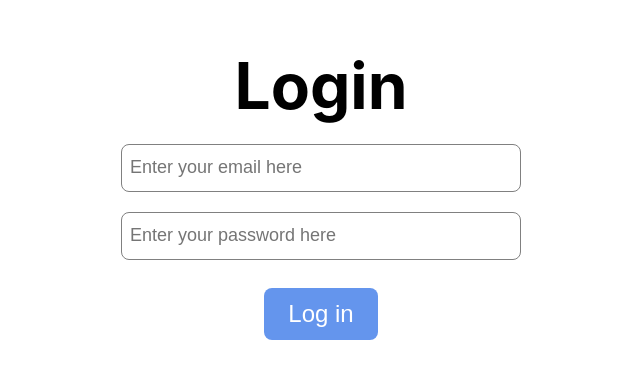
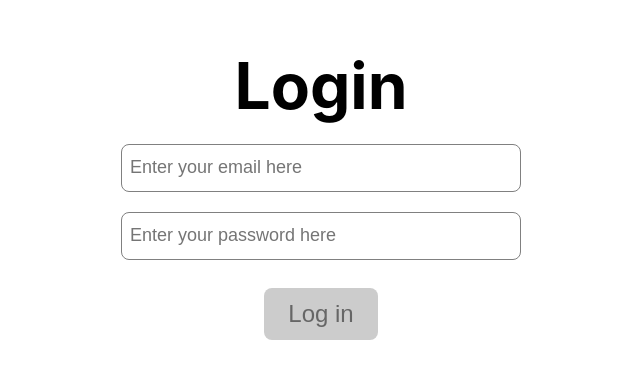
Before and after one commit to zitlallyalmazan/react-login-demo, a React (Create React App) app: page /login in a window 1280 px wide. Shown: the part 203-582 px from the top of the page, without its empty margins (319-959 px from the left). Built offline with nearby package versions, Linux system fonts and the light colour scheme.

Commit message:
added-button-disable

```diff
--- a/src/login.js
+++ b/src/login.js
@@ -1,4 +1,4 @@
-import React, { useState } from 'react'
+import React, { useState, useEffect } from 'react'
 import { useNavigate } from 'react-router-dom'
 
 const Login = (props) => {
@@ -6,9 +6,15 @@ const Login = (props) => {
   const [password, setPassword] = useState('')
   const [emailError, setEmailError] = useState('')
   const [passwordError, setPasswordError] = useState('')
+  const [isFormValid, setIsFormValid] = useState(false) // State to track form validity
 
   const { loggedIn } = props
   const navigate = useNavigate()
+
+  useEffect(() => {
+    // Enable or disable the button based on form validity
+    setIsFormValid(email.trim() !== '' && password.trim() !== '' && !emailError && !passwordError)
+  }, [email, password, emailError, passwordError])
 
   const onButtonClick = () => {
     // Set initial error values to empty
@@ -73,7 +79,13 @@ const Login = (props) => {
       </div>
       <br />
       <div className={'inputContainer'}>
-        <input className={'inputButton'} type="button" onClick={onButtonClick} value={loggedIn ? 'Log out' : 'Log in'} />
+        <input
+          className={'inputButton'}
+          type="button"
+          onClick={onButtonClick}
+          value={loggedIn ? 'Log out' : 'Log in'}
+          disabled={!isFormValid}
+        />
       </div>
     </div>
   )
--- a/src/styles.css
+++ b/src/styles.css
@@ -89,3 +89,21 @@
 	letter-spacing: 4px;
 	margin-top: 10px;
 }
+
+.inputButton {
+    /* Normal button styles */
+    background-color: #007bff;
+    color: #ffffff;
+    border: none;
+    padding: 10px 20px;
+    border-radius: 5px;
+    cursor: pointer;
+    font-size: 16px;
+  }
+
+  .inputButton:disabled {
+    /* Disabled button styles */
+    background-color: #cccccc;
+    color: #666666;
+    cursor: not-allowed;
+  }
```
